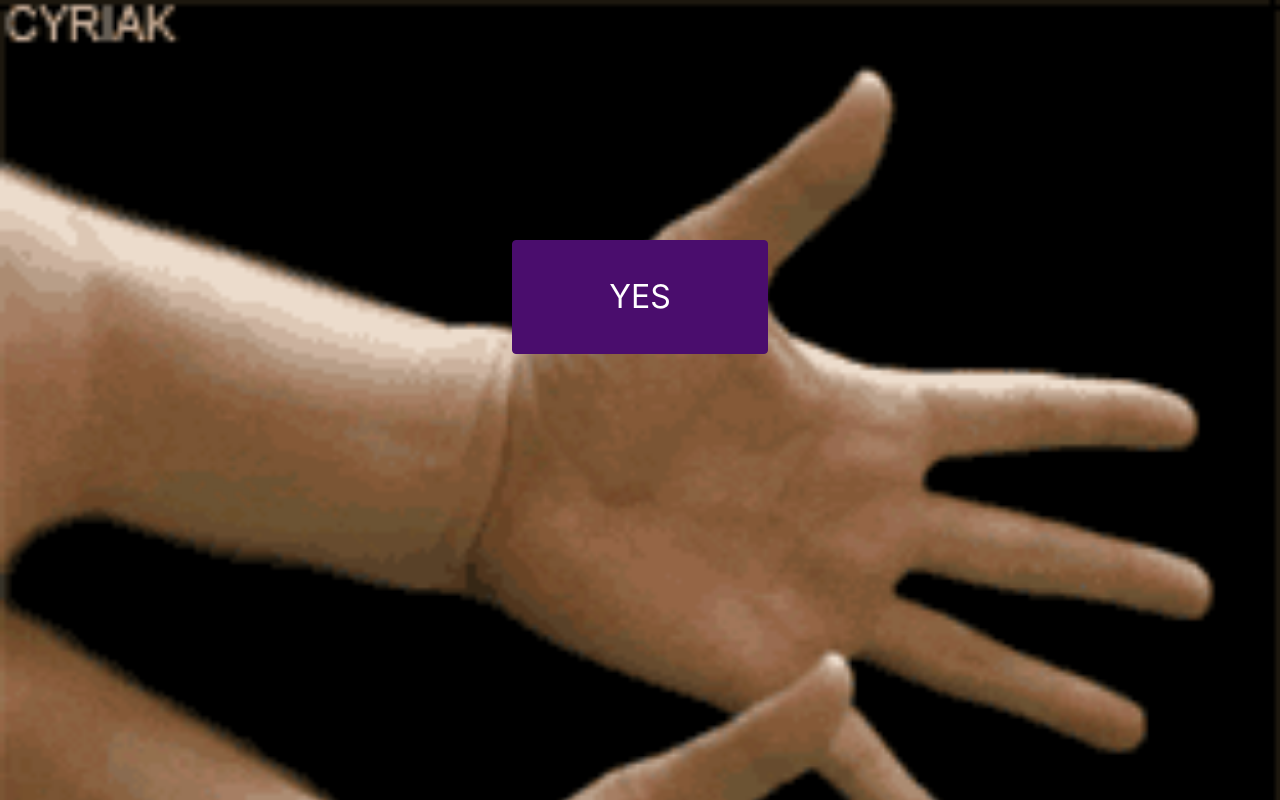
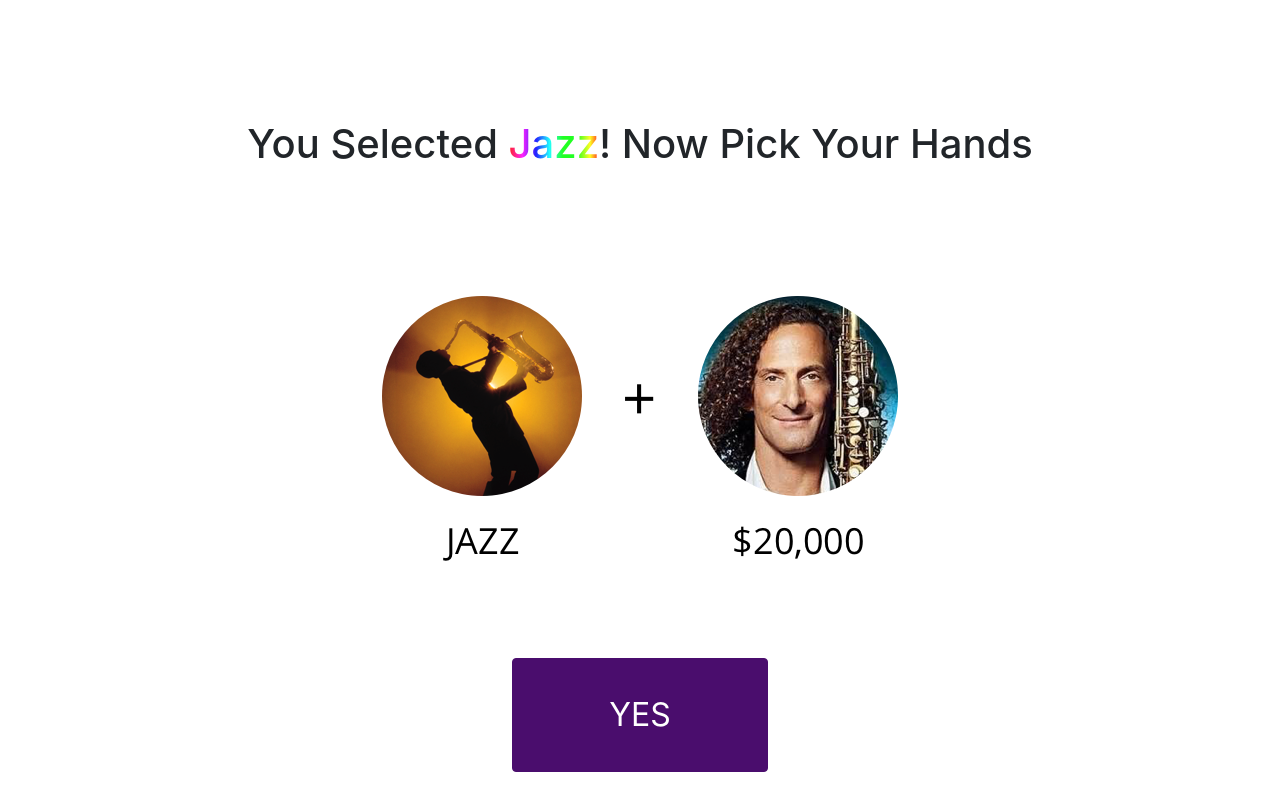
Before and after one commit to gmoratorio/jazz-hands-consulting, a plain HTML site: page confirm-hands.html in a window 1280 px wide. Drawn offline with nearby package versions, Linux system fonts and the light colour scheme.

Commit message:
confirm hands page done

```diff
--- a/confirm-hands.html
+++ b/confirm-hands.html
@@ -10,7 +10,11 @@
   <body>
     <main>
       <div class="hero">
-        <a href="#" class="btn btn-default" id="confirmHands">YES</a>
+        <h1 id="handText">You Selected <span class="rainbow">Jazz</span>! Now Pick Your Hands</h1>
+        <div class="row">
+          <img src="assets/selection.png">
+        </div>
+        <a href="congratulations.html" class="btn btn-default" id="confirmHands">YES</a>
       </div>
     </main>
   </body>
--- a/styles/style.css
+++ b/styles/style.css
@@ -49,14 +49,30 @@ h1.selected-text {
   background: #4a0d6d;
   border: 1px solid #4a0d6d;
 }
-body {
-  /*background-color: #cccccc;*/
-  background-image: url('../assets/hero-hands.gif');
-  background-repeat: no-repeat;
-  background-size: cover;
+
+#handText{
+  margin-top:-3em;
+  padding-bottom:3em;
+}
+
+.rainbow {
+  background-image: -webkit-gradient( linear, left top, right top, color-stop(0, #f22), color-stop(0.15, #f2f), color-stop(0.3, #22f), color-stop(0.45, #2ff), color-stop(0.6, #2f2),color-stop(0.75, #2f2), color-stop(0.9, #ff2), color-stop(1, #f22) );
+  background-image: gradient( linear, left top, right top, color-stop(0, #f22), color-stop(0.15, #f2f), color-stop(0.3, #22f), color-stop(0.45, #2ff), color-stop(0.6, #2f2),color-stop(0.75, #2f2), color-stop(0.9, #ff2), color-stop(1, #f22) );
+  color:transparent;
+  -webkit-background-clip: text;
+  background-clip: text;
+}
+
+.confirm-image {
+  border:3px solid #4a0d6d;
+  height:15em;
+  margin: 0 2.5em;
+  width:15em;
+  border-radius:50%;
 }
 
 #confirmHands {
+  margin-top:3em;
   padding: 1em 3em;
   font-size: 2em;
   color:white;
```
Also changed, not shown: assets/selection.png (added), 2 other files.
